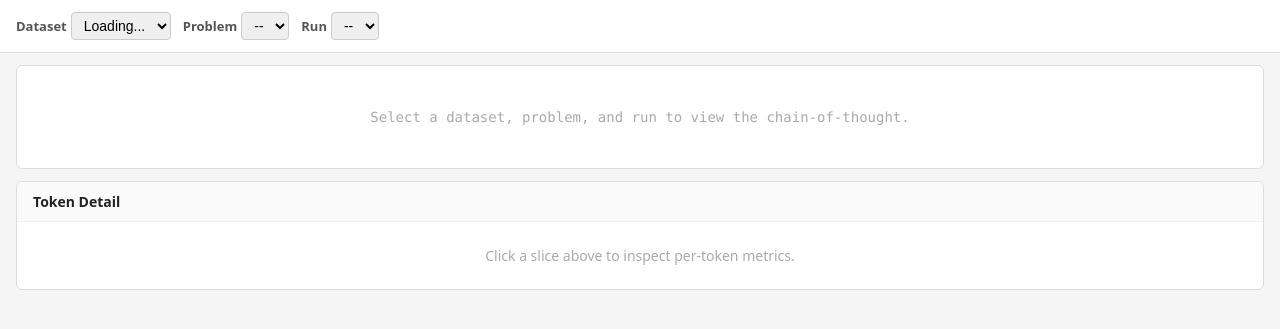
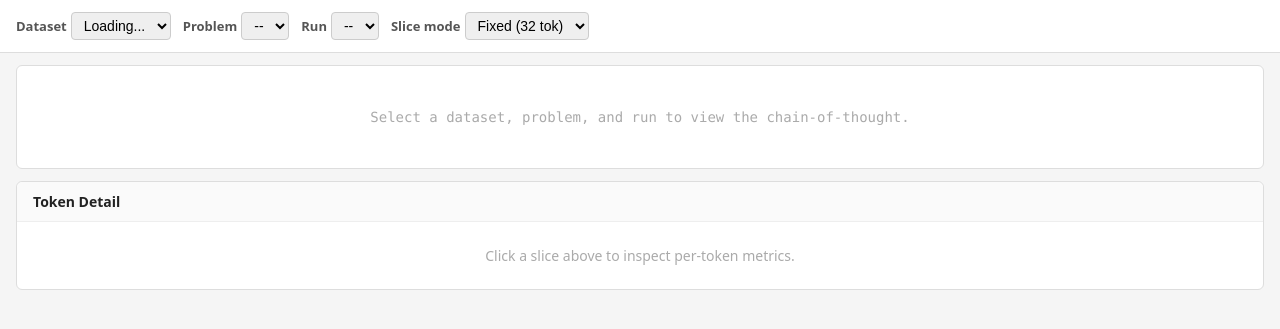
Before and after one commit to Chi-Shan0707/NAD_Next, a Flask app: template cot_viewer/templates/index.html in a window 1280 px wide. Shown: the top 329 px of the page. Run offline with Flask 3, Linux system fonts and the light colour scheme; the template is opened without the code that fills it, so the values that code supplies are empty; parts of the project's set-up code (start-up, migrations or seed data) failed here and were passed over.

Commit message:
feat: add smart_slice operator and extend CacheReader/API
- Add nad/ops/smart_slice.py with new SmartSlice operator
- Expose smart_slice in nad/ops/__init__.py
- Extend nad/core/views/reader.py with position-window support
- Update nad/api.py public API surface
- Enhance cot_viewer app and template with new features
- Add IDEA.md brainstorming notes

Co-Authored-By: Claude Sonnet 4.6 (1M context) <noreply@anthropic.com>

```diff
--- a/cot_viewer/app.py
+++ b/cot_viewer/app.py
@@ -29,6 +29,7 @@ READERS: dict[str, CacheReader] = {}
 EVAL_REPORTS: dict[str, dict] = {}
 META_CACHE: dict[str, dict] = {}
 TOKENIZER = None
+BOUNDARY_IDS: np.ndarray = None    # token IDs for \n . ? : — set at startup
 
 
 def _scan_datasets():
@@ -79,6 +80,59 @@ def _require_cache() -> str:
     if not cache or cache not in DATASETS.values():
         return None
     return cache
+
+
+def _compute_boundary_ids(tokenizer) -> np.ndarray:
+    """Encode boundary characters and return the union of their token IDs."""
+    ids: set[int] = set()
+    for ch in ['\n', '.', '?', ':']:
+        ids.update(tokenizer.encode(ch, add_special_tokens=False))
+    return np.array(sorted(ids), dtype=np.int32)
+
+
+# ---------------------------------------------------------------------------
+# Slice-building helpers
+# ---------------------------------------------------------------------------
+
+def _build_fixed_slices(offsets: list[int], token_ids) -> list[dict]:
+    """One output slice per raw row (original fixed-32-token behaviour)."""
+    slices = []
+    for i in range(len(offsets) - 1):
+        tok_start = offsets[i]
+        tok_end = offsets[i + 1]
+        if tok_start >= len(token_ids):
+            break
+        text = TOKENIZER.decode(token_ids[tok_start:tok_end].tolist(), skip_special_tokens=False)
+        slices.append({"idx": i, "text": text, "tok_start": tok_start, "tok_end": tok_end})
+    return slices
+
+
+def _build_smart_slices(offsets: list[int], token_ids) -> list[dict]:
+    """Merge raw rows into smart super-slices aligned to language boundaries."""
+    from nad.ops.smart_slice import smart_slice_grouping
+
+    offs_arr = np.array(offsets, dtype=np.int64)
+    tok_arr = np.asarray(token_ids, dtype=np.int32)
+    grouping = smart_slice_grouping(tok_arr, offs_arr, BOUNDARY_IDS)
+
+    # Collapse consecutive raw rows that share the same group ID
+    group_ranges: dict[int, dict] = {}
+    for raw_i, gid in enumerate(grouping.tolist()):
+        if gid not in group_ranges:
+            group_ranges[gid] = {"tok_start": offsets[raw_i], "tok_end": offsets[raw_i + 1]}
+        else:
+            group_ranges[gid]["tok_end"] = offsets[raw_i + 1]
+
+    slices = []
+    for out_idx, gid in enumerate(sorted(group_ranges)):
+        g = group_ranges[gid]
+        tok_start = g["tok_start"]
+        tok_end = min(g["tok_end"], len(token_ids))
+        if tok_start >= len(token_ids):
+            break
+        text = TOKENIZER.decode(token_ids[tok_start:tok_end].tolist(), skip_special_tokens=False)
+        slices.append({"idx": out_idx, "text": text, "tok_start": tok_start, "tok_end": tok_end})
+    return slices
 
 
 # ---------------------------------------------------------------------------
@@ -168,6 +222,8 @@ def api_chain(sample_id: int):
     if not cache:
         return jsonify({"error": "invalid cache"}), 400
 
+    mode = request.args.get("mode", "fixed")  # "fixed" | "smart"
+
     reader = _get_reader(cache)
     loader = _get_loader(cache)
 
@@ -177,38 +233,23 @@ def api_chain(sample_id: int):
 
     token_ids = tv.token_ids
 
-    # Compute slice boundaries from rows_token_row_ptr.
-    # Row 0 is the prompt row (skipped by get_token_view), so response
-    # slices start at row_lo+1.
+    # Compute per-row token boundaries (response rows only)
     row_lo, row_hi = loader.get_row_range_for_sample(sample_id)
     rows_trp = reader.rows_token_row_ptr
     if rows_trp is not None:
-        # base = start of response tokens in global array
         base = int(rows_trp[row_lo + 1])
-        # Slice boundaries: rows row_lo+1 .. row_hi (inclusive)
-        offsets = []
-        for r in range(row_lo + 1, row_hi + 2):
-            offsets.append(int(rows_trp[r]) - base)
-        # Clamp to actual token count
-        offsets = [min(o, len(token_ids)) for o in offsets]
+        offsets = [min(int(rows_trp[r]) - base, len(token_ids))
+                   for r in range(row_lo + 1, row_hi + 2)]
     else:
-        # Fallback: treat entire response as one slice
         offsets = [0, len(token_ids)]
 
-    slices = []
-    for i in range(len(offsets) - 1):
-        tok_start = offsets[i]
-        tok_end = offsets[i + 1]
-        if tok_start >= len(token_ids):
-            break
-        ids = token_ids[tok_start:tok_end].tolist()
-        text = TOKENIZER.decode(ids, skip_special_tokens=False)
-        slices.append({
-            "idx": i,
-            "text": text,
-            "tok_start": tok_start,
-            "tok_end": tok_end,
-        })
+    if mode == "smart" and BOUNDARY_IDS is not None and rows_trp is not None and len(offsets) > 1:
+        try:
+            slices = _build_smart_slices(offsets, token_ids)
+        except Exception:
+            slices = _build_fixed_slices(offsets, token_ids)
+    else:
+        slices = _build_fixed_slices(offsets, token_ids)
 
     return jsonify({"num_slices": len(slices), "slices": slices})
 
@@ -226,21 +267,27 @@ def api_slice(sample_id: int, slice_idx: int):
     if tv.token_ids is None:
         return jsonify({"error": "no token data"}), 404
 
-    # Recompute slice boundaries (same logic as /api/chain)
-    row_lo, row_hi = loader.get_row_range_for_sample(sample_id)
-    rows_trp = reader.rows_token_row_ptr
-    if rows_trp is None:
-        return jsonify({"error": "no row data"}), 404
+    # Optional direct token-range override (used by smart mode super-slices)
+    tok_start_param = request.args.get("tok_start")
+    tok_end_param = request.args.get("tok_end")
+    if tok_start_param is not None and tok_end_param is not None:
+        tok_start = int(tok_start_param)
+        tok_end = min(int(tok_end_param), len(tv.token_ids))
+    else:
+        # Row-based lookup for fixed mode
+        rows_trp = reader.rows_token_row_ptr
+        if rows_trp is None:
+            return jsonify({"error": "no row data"}), 404
 
-    base = int(rows_trp[row_lo + 1])
-    num_slices = row_hi - row_lo  # excluding prompt row
-    if slice_idx < 0 or slice_idx >= num_slices:
-        return jsonify({"error": "slice_idx out of range"}), 400
+        row_lo, row_hi = loader.get_row_range_for_sample(sample_id)
+        base = int(rows_trp[row_lo + 1])
+        num_slices = row_hi - row_lo
+        if slice_idx < 0 or slice_idx >= num_slices:
+            return jsonify({"error": "slice_idx out of range"}), 400
 
-    row = row_lo + 1 + slice_idx
-    tok_start = int(rows_trp[row]) - base
-    tok_end = int(rows_trp[row + 1]) - base
-    tok_end = min(tok_end, len(tv.token_ids))
+        row = row_lo + 1 + slice_idx
+        tok_start = int(rows_trp[row]) - base
+        tok_end = min(int(rows_trp[row + 1]) - base, len(tv.token_ids))
 
     tokens = []
     for pos in range(tok_start, tok_end):
@@ -284,4 +331,7 @@ if __name__ == "__main__":
     TOKENIZER = AutoTokenizer.from_pretrained(MODEL_PATH, trust_remote_code=True)
     print("Tokenizer loaded.")
 
+    BOUNDARY_IDS = _compute_boundary_ids(TOKENIZER)
+    print(f"Boundary token IDs: {BOUNDARY_IDS.tolist()}")
+
     app.run(host="0.0.0.0", port=5002, debug=False)
--- a/cot_viewer/templates/index.html
+++ b/cot_viewer/templates/index.html
@@ -19,6 +19,14 @@ body { font-family: system-ui, -apple-system, sans-serif; background: #f5f5f5; c
 .ctrl-group { display: flex; align-items: center; gap: 4px; }
 #status { font-size: 12px; color: #888; margin-left: auto; }
 
+/* Mode badge shown next to status */
+#mode-badge {
+  font-size: 11px; padding: 2px 7px; border-radius: 10px; font-weight: 600;
+  margin-left: 8px; display: none;
+}
+#mode-badge.fixed  { background: #e8f4fd; color: #1a6fa8; }
+#mode-badge.smart  { background: #ede9fe; color: #5b21b6; }
+
 #cot-panel {
   margin: 12px 16px; background: #fff; border: 1px solid #ddd; border-radius: 6px;
   max-height: 55vh; overflow-y: auto; padding: 16px;
@@ -30,6 +38,11 @@ body { font-family: system-ui, -apple-system, sans-serif; background: #f5f5f5; c
 }
 #cot-panel .slice:hover { background: #e8f4fd; }
 #cot-panel .slice.active { background: #cce5ff; }
+
+/* Smart-mode slices: subtle purple underline to signal variable width */
+#cot-panel .slice-smart { border-bottom: 1px dashed #9b7cdb; }
+#cot-panel .slice-smart:hover { background: #f3eeff; }
+#cot-panel .slice-smart.active { background: #e0d4ff; }
 
 #detail-panel {
   margin: 0 16px 16px; background: #fff; border: 1px solid #ddd; border-radius: 6px;
@@ -73,7 +86,15 @@ body { font-family: system-ui, -apple-system, sans-serif; background: #f5f5f5; c
     <label>Run</label>
     <select id="sel-run"><option>--</option></select>
   </div>
+  <div class="ctrl-group">
+    <label>Slice mode</label>
+    <select id="sel-mode">
+      <option value="fixed">Fixed (32 tok)</option>
+      <option value="smart">Smart Slice</option>
+    </select>
+  </div>
   <span id="status"></span>
+  <span id="mode-badge"></span>
 </div>
 
 <div id="cot-panel"><div class="empty-msg">Select a dataset, problem, and run to view the chain-of-thought.</div></div>
@@ -85,9 +106,9 @@ body { font-family: system-ui, -apple-system, sans-serif; background: #f5f5f5; c
 
 <script>
 const $ = s => document.querySelector(s);
-const selDS = $('#sel-dataset'), selProb = $('#sel-problem'), selRun = $('#sel-run');
+const selDS = $('#sel-dataset'), selProb = $('#sel-problem'), selRun = $('#sel-run'), selMode = $('#sel-mode');
 const cotPanel = $('#cot-panel'), detailBody = $('#detail-body'), detailHeader = $('#detail-header');
-const status = $('#status');
+const status = $('#status'), modeBadge = $('#mode-badge');
 
 let currentCache = null;
 let currentSampleId = null;
@@ -111,6 +132,13 @@ async function api(path) {
 }
 
 function setStatus(msg) { status.textContent = msg; }
+
+function updateModeBadge() {
+  const mode = selMode.value;
+  modeBadge.textContent = mode === 'smart' ? 'Smart Slice' : 'Fixed 32T';
+  modeBadge.className = mode;
+  modeBadge.style.display = 'inline';
+}
 
 // -- Datasets ----------------------------------------------------------------
 async function loadDatasets() {
@@ -163,38 +191,51 @@ async function loadRuns() {
 // -- Chain -------------------------------------------------------------------
 async function loadChain() {
   currentSampleId = parseInt(selRun.value, 10);
+  const mode = selMode.value;
   setStatus('Loading chain...');
+  updateModeBadge();
   cotPanel.innerHTML = '';
   detailBody.innerHTML = '<div class="empty-msg">Click a slice above to inspect per-token metrics.</div>';
   detailHeader.textContent = 'Token Detail';
 
-  const data = await api('/api/chain/' + currentSampleId);
+  const data = await api('/api/chain/' + currentSampleId + '?mode=' + mode);
   if (!data.slices || data.slices.length === 0) {
     cotPanel.innerHTML = '<div class="empty-msg">No chain data available.</div>';
     setStatus('No data');
     return;
   }
 
+  const isSmart = mode === 'smart';
   for (const s of data.slices) {
     const span = document.createElement('span');
-    span.className = 'slice';
+    span.className = 'slice' + (isSmart ? ' slice-smart' : '');
     span.dataset.idx = s.idx;
+    span.dataset.tokStart = s.tok_start;
+    span.dataset.tokEnd = s.tok_end;
     span.textContent = s.text;
-    span.title = `Slice ${s.idx} (tokens ${s.tok_start}\u2013${s.tok_end - 1})`;
-    span.addEventListener('click', () => onSliceClick(span, s.idx));
+    const tokCount = s.tok_end - s.tok_start;
+    span.title = `${isSmart ? 'Smart slice' : 'Slice'} ${s.idx}  ·  tokens ${s.tok_start}–${s.tok_end - 1}  (${tokCount} tok)`;
+    span.addEventListener('click', () => onSliceClick(span, s.idx, s.tok_start, s.tok_end));
     cotPanel.appendChild(span);
   }
-  setStatus(`${data.num_slices} slices`);
+  setStatus(`${data.num_slices} ${isSmart ? 'smart ' : ''}slices`);
 }
 
 // -- Slice detail ------------------------------------------------------------
-async function onSliceClick(el, idx) {
+async function onSliceClick(el, idx, tokStart, tokEnd) {
   cotPanel.querySelectorAll('.slice.active').forEach(e => e.classList.remove('active'));
   el.classList.add('active');
-  detailHeader.textContent = `Slice ${idx} Detail`;
+
+  const mode = selMode.value;
+  const label = mode === 'smart' ? 'Smart slice' : 'Slice';
+  const tokCount = tokEnd - tokStart;
+  detailHeader.textContent = `${label} ${idx}  ·  tokens ${tokStart}–${tokEnd - 1}  (${tokCount} tok)`;
   detailBody.innerHTML = '<div class="empty-msg">Loading...</div>';
 
-  const data = await api('/api/slice/' + currentSampleId + '/' + idx);
+  const data = await api(
+    '/api/slice/' + currentSampleId + '/' + idx +
+    '?tok_start=' + tokStart + '&tok_end=' + tokEnd
+  );
   if (!data.tokens || data.tokens.length === 0) {
     detailBody.innerHTML = '<div class="empty-msg">No token data.</div>';
     return;
@@ -233,6 +274,7 @@ function fmt(v) {
 selDS.addEventListener('change', loadProblems);
 selProb.addEventListener('change', loadRuns);
 selRun.addEventListener('change', loadChain);
+selMode.addEventListener('change', loadChain);
 
 loadDatasets();
 </script>
--- a/nad/api.py
+++ b/nad/api.py
@@ -13,8 +13,9 @@ from typing import Dict
 from .core.views.reader import CacheReader
 from .ops.accuracy import load_correctness_map
 from .ops.uniques import extract_tokenwise_counts
+from .ops.smart_slice import smart_slice_grouping
 
-__all__ = ['open_cache', 'load_correctness_map', 'extract_tokenwise_counts']
+__all__ = ['open_cache', 'load_correctness_map', 'extract_tokenwise_counts', 'smart_slice_grouping']
 
 def open_cache(cache_root: str) -> CacheReader:
     """
--- a/nad/ops/__init__.py
+++ b/nad/ops/__init__.py
@@ -1,3 +1,4 @@
 # NAD Next - Ops subpackage
 from .accuracy import compute_accuracy_report
 from .uniques import extract_tokenwise_counts
+from .smart_slice import smart_slice_grouping
```
Also changed, not shown: IDEA.md (added, +60 -0 lines), nad/core/views/reader.py (+75 -0 lines), nad/ops/smart_slice.py (added, +149 -0 lines).
